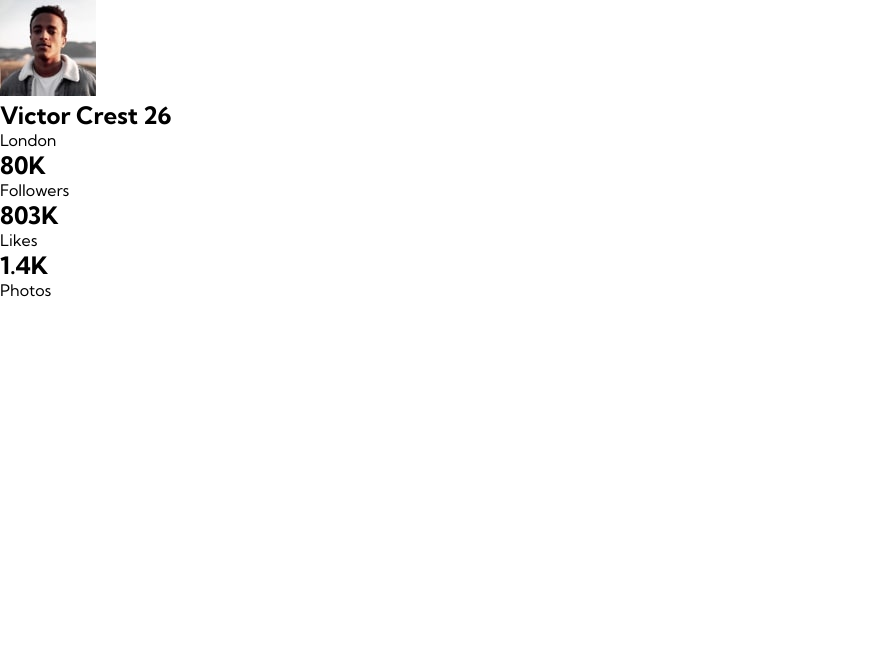
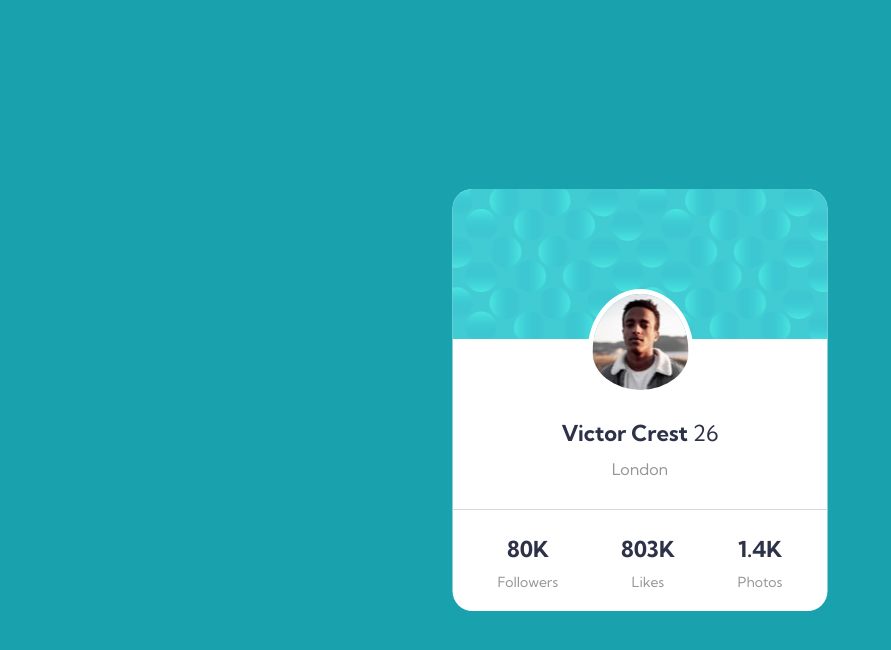
Before and after one commit to gustavosnto/profile-card-component, a plain HTML site: page index.html in a window 1280 px wide. Shown: the whole page, without its empty margins (0-891 px from the left). Drawn offline with Linux system fonts and the light colour scheme.

Commit message:
finish css changes

```diff
--- a/assets/css/style.css
+++ b/assets/css/style.css
@@ -13,3 +13,87 @@
     box-sizing: border-box;
     font-family: 'Kumbh Sans', sans-serif;
 }
+
+body {
+    background-color: var(--dark-cyan);
+}
+
+.area-profile {
+    width: 100%;
+}
+
+.area-profile .container {
+    width: 100%;
+    max-width: 375px;
+    background-color: var(--white);
+    margin: 0 auto;
+    position: absolute;
+    top: 50%;
+    left: 50%;
+    transform: translate(-50%, -50%);
+    border-radius: 20px;
+}
+
+.area-profile .container .bg-section {
+    width: 100%;
+    height: 150px;
+    background-image: url(/images/bg-pattern-card.svg);
+    background-repeat: no-repeat;
+    background-size: cover;
+    border-radius: 20px 20px 0 0;
+}
+
+.area-profile .container .profile-content {
+    width: 100%;
+    text-align: center;
+}
+
+.area-profile .container .profile-content img {
+    border-radius: 50%;
+    margin-top: -50px;
+    border: 5px solid var(--white);
+    padding-bottom: 20px;
+}
+
+.area-profile .container .profile-content h1 {
+    font-size: 22px;
+    padding-bottom: 12px;
+    color: var(--very-dark-blue);
+}
+
+.area-profile .container .profile-content h1 span {
+    font-weight: 300;
+    color: var(--very-dark-blue);
+}
+
+.area-profile .container .profile-content > p {
+    padding-bottom: 30px;
+    color: var(--dark-gray);
+}
+
+.area-profile .container .profile-content .social-numbers {
+    width: 100%;
+    padding: 25px 45px 10px 45px;
+    display: flex;
+    flex-wrap: wrap;
+    justify-content: space-between;
+    border-top: 1px solid hsl(0, 0%, 85%);
+}
+
+.area-profile .container .profile-content .social-numbers h2 {
+    font-size: 22px;
+    padding-bottom: 10px;
+    color: var(--very-dark-blue);
+}
+
+.area-profile .container .profile-content .social-numbers p {
+    font-size: 14px;
+    padding-bottom: 10px;
+    color: var(--dark-gray);
+}
+
+@media (max-width: 678px) {
+    .area-profile .container {
+        width: calc(100% - 40px);
+    }
+}
```
